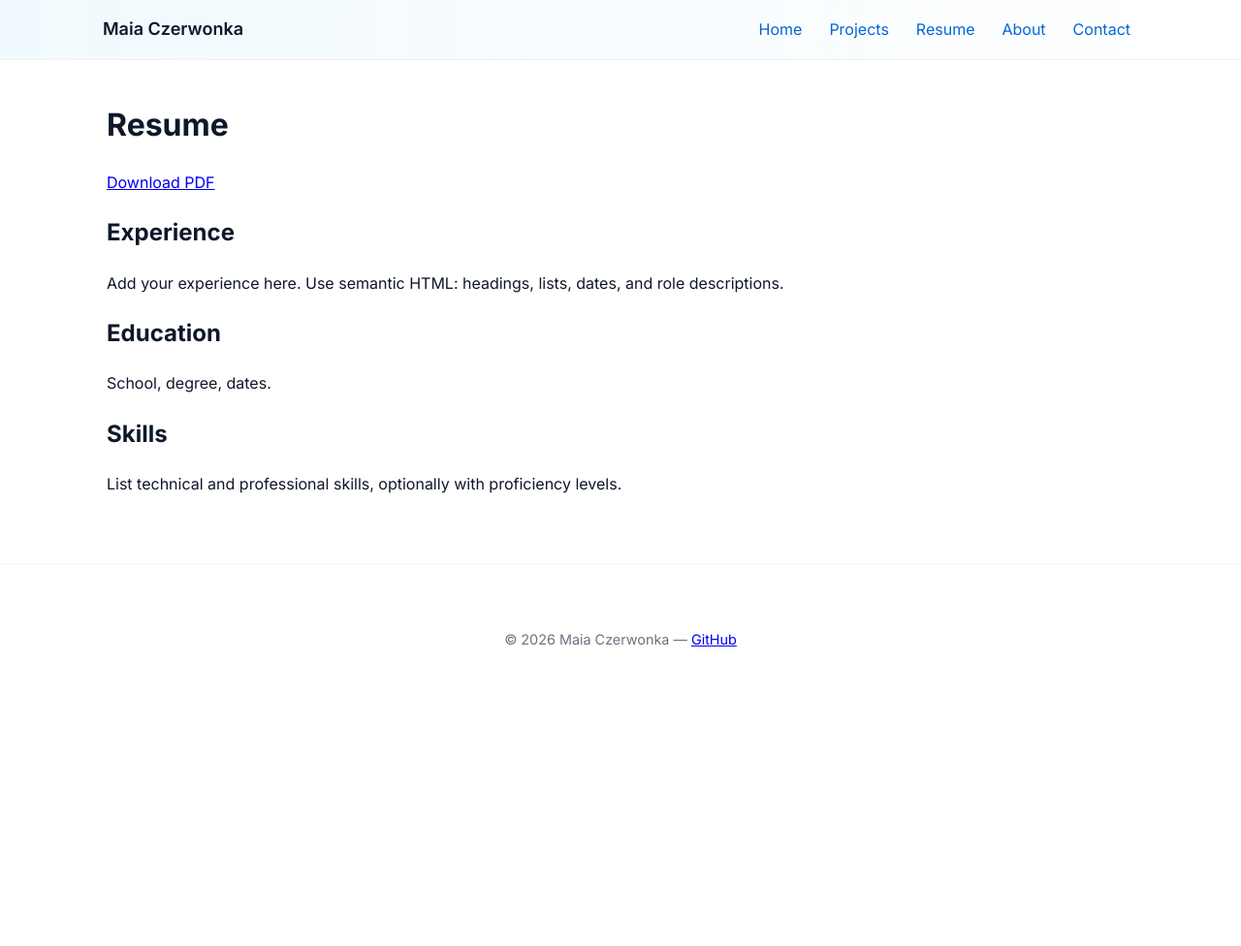
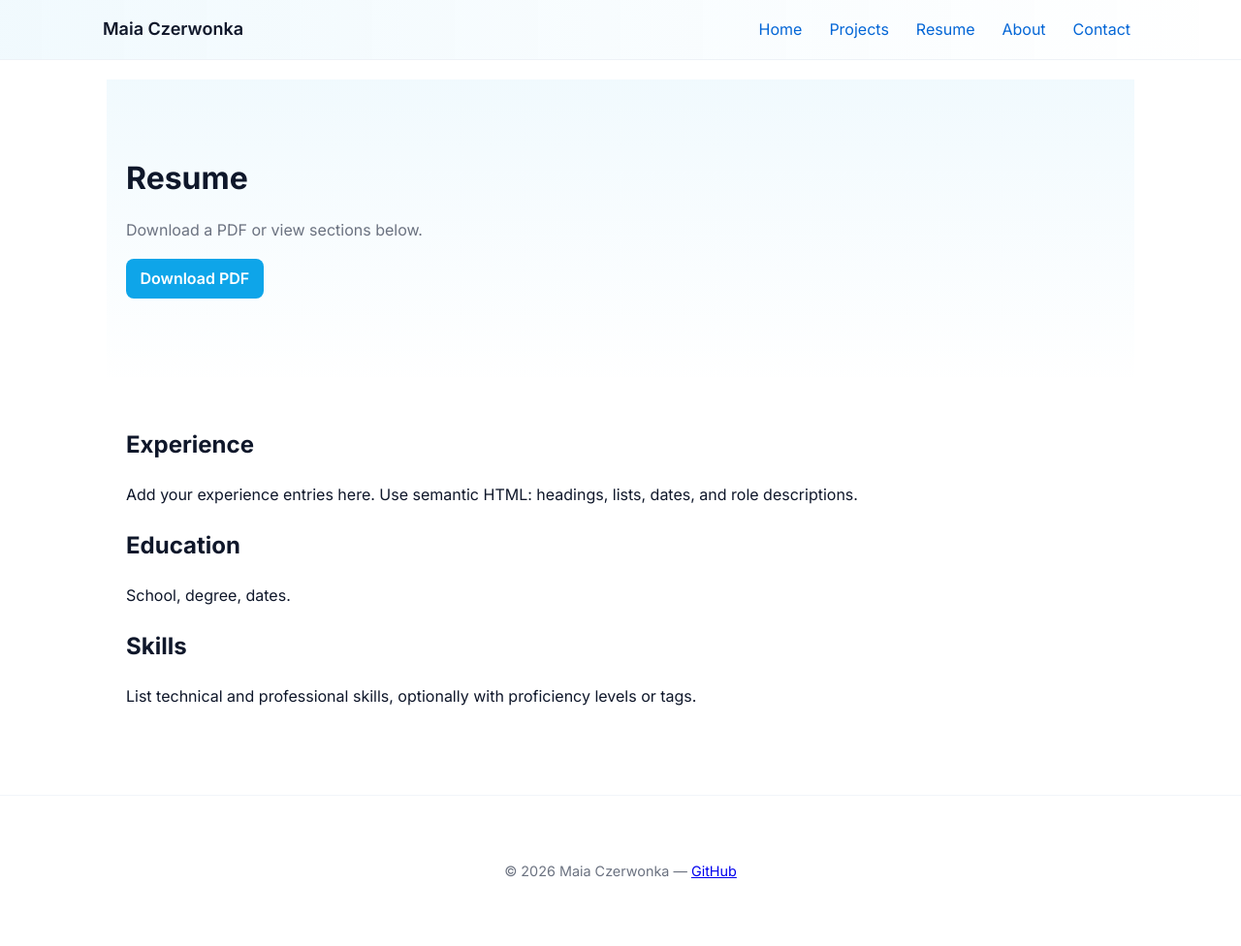
Before and after one commit to maiacz/website, a Jekyll site: the page built from resume.md, in a window 1280 px wide. Shown: the whole page at 97% size. Built offline with Jekyll 4.4.1, drawn with Linux system fonts in a browser that asks for light colours; before the commit the page ends 900 px from its top, so only the background shows below that.

Commit message:
Style: unify pages (projects, resume, about, contact, project layout)
Co-authored-by: Copilot <223556219+Copilot@users.noreply.github.com>

```diff
--- a/resume.md
+++ b/resume.md
@@ -4,20 +4,27 @@ title: Resume
 permalink: /resume/
 ---
 
-<h1>Resume</h1>
-<p><a href="/assets/resume.pdf" download>Download PDF</a></p>
-
-<section id="experience">
-  <h2>Experience</h2>
-  <p>Add your experience here. Use semantic HTML: headings, lists, dates, and role descriptions.</p>
+<section class="hero">
+  <div class="container">
+    <h1>Resume</h1>
+    <p class="muted">Download a PDF or view sections below.</p>
+    <p><a class="btn" href="/assets/resume.pdf" download>Download PDF</a></p>
+  </div>
 </section>
 
-<section id="education">
-  <h2>Education</h2>
-  <p>School, degree, dates.</p>
-</section>
+<div class="container">
+  <section id="experience">
+    <h2>Experience</h2>
+    <p>Add your experience entries here. Use semantic HTML: headings, lists, dates, and role descriptions.</p>
+  </section>
 
-<section id="skills">
-  <h2>Skills</h2>
-  <p>List technical and professional skills, optionally with proficiency levels.</p>
-</section>
+  <section id="education">
+    <h2>Education</h2>
+    <p>School, degree, dates.</p>
+  </section>
+
+  <section id="skills">
+    <h2>Skills</h2>
+    <p>List technical and professional skills, optionally with proficiency levels or tags.</p>
+  </section>
+</div>
```
Also changed, not shown: _layouts/project.html (+27 -7 lines), about.md (added, +20 -0 lines), contact.md (added, +20 -0 lines), projects/index.html (+10 -4 lines).
